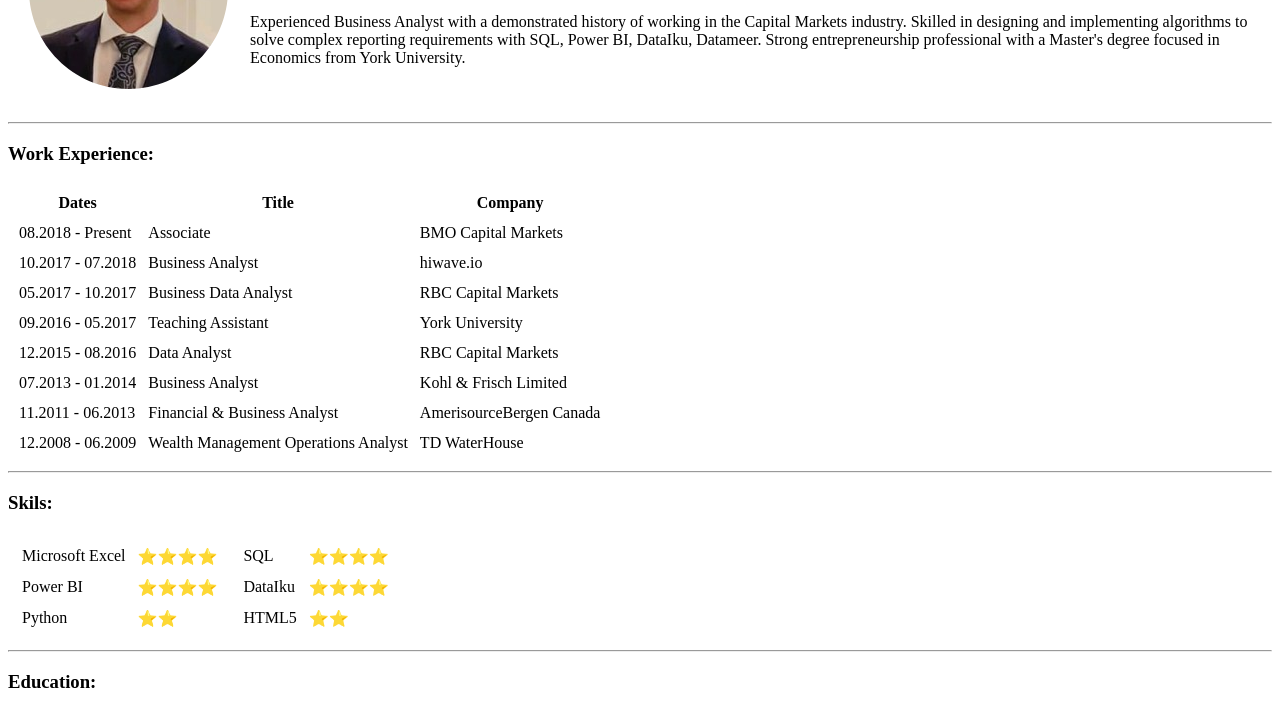
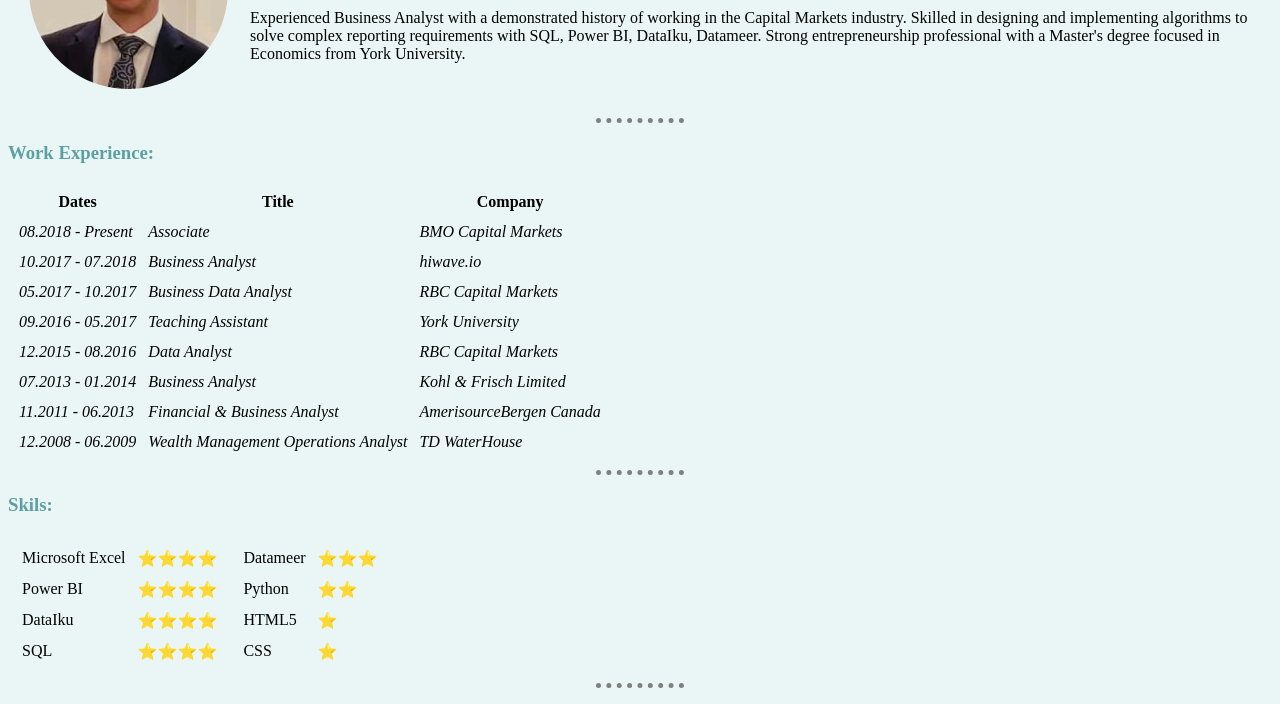
Before and after one commit to eugene-kbl/cv, a plain HTML site: page index.html in a window 1280 px wide. Shown: the part 139-843 px from the top of the page. Drawn offline with Linux system fonts and the light colour scheme.

Commit message:
updated index.html

```diff
--- a/index.html
+++ b/index.html
@@ -1,9 +1,9 @@
-<!DOCTYPE html>
 <html lang="en" dir="ltr">
 
 <head>
   <meta charset="utf-8" name="description" context="This page provides information about Eugene and what he is up to.">
   <title>Eugene's Personal Site</title>
+  <link rel="stylesheet" href="css/styles.css">
 </head>
 
 <body>
@@ -39,44 +39,44 @@
     </thead>
     <tbody>
       <tr>
-        <td>08.2018 - Present</td>
-        <td>Associate</td>
-        <td>BMO Capital Markets</td>
+        <td><em>08.2018 - Present</em></td>
+        <td><em>Associate</em></td>
+        <td><em>BMO Capital Markets</em></td>
       </tr>
       <tr>
-        <td>10.2017 - 07.2018</td>
-        <td>Business Analyst</td>
-        <td>hiwave.io</td>
+        <td><em>10.2017 - 07.2018</em></td>
+        <td><em>Business Analyst</em></td>
+        <td><em>hiwave.io</em></td>
       </tr>
       <tr>
-        <td>05.2017 - 10.2017</td>
-        <td>Business Data Analyst</td>
-        <td>RBC Capital Markets</td>
+        <td><em>05.2017 - 10.2017</em></td>
+        <td><em>Business Data Analyst</em></td>
+        <td><em>RBC Capital Markets</em></td>
       </tr>
       <tr>
-        <td>09.2016 - 05.2017</td>
-        <td>Teaching Assistant</td>
-        <td>York University</td>
+        <td><em>09.2016 - 05.2017</em></td>
+        <td><em>Teaching Assistant</em></td>
+        <td><em>York University</em></td>
       </tr>
       <tr>
-        <td>12.2015 - 08.2016</td>
-        <td>Data Analyst</td>
-        <td>RBC Capital Markets</td>
+        <td><em>12.2015 - 08.2016</em></td>
+        <td><em>Data Analyst</em></td>
+        <td><em>RBC Capital Markets</em></td>
       </tr>
       <tr>
-        <td>07.2013 - 01.2014</td>
-        <td>Business Analyst</td>
-        <td>Kohl & Frisch Limited</td>
+        <td><em>07.2013 - 01.2014</em></td>
+        <td><em>Business Analyst</em></td>
+        <td><em>Kohl & Frisch Limited</em></td>
       </tr>
       <tr>
-        <td>11.2011 - 06.2013</td>
-        <td>Financial & Business Analyst</td>
-        <td>AmerisourceBergen Canada</td>
+        <td><em>11.2011 - 06.2013</em></td>
+        <td><em>Financial & Business Analyst</em></td>
+        <td><em>AmerisourceBergen Canada</em></td>
       </tr>
       <tr>
-        <td>12.2008 - 06.2009</td>
-        <td>Wealth Management Operations Analyst</td>
-        <td>TD WaterHouse</td>
+        <td><em>12.2008 - 06.2009</em></td>
+        <td><em>Wealth Management Operations Analyst</em></td>
+        <td><em>TD WaterHouse</em></td>
       </tr>
     </tbody>
   </table>
@@ -95,27 +95,36 @@
             <td>⭐⭐⭐⭐</td>
           </tr>
           <tr>
-            <td>Python</td>
-            <td>⭐⭐</td>
+            <td>DataIku</td>
+            <td>⭐⭐⭐⭐</td>
+          </tr>
+          <tr>
+            <td>SQL</td>
+            <td>⭐⭐⭐⭐</td>
           </tr>
         </table>
       </td>
       <td>
         <table cellspacing="10">
           <tr>
-            <td>SQL</td>
-            <td>⭐⭐⭐⭐</td>
+            <td>Datameer</td>
+            <td>⭐⭐⭐</td>
           </tr>
           <tr>
-            <td>DataIku</td>
-            <td>⭐⭐⭐⭐</td>
+            <td>Python</td>
+            <td>⭐⭐</td>
           </tr>
           <tr>
             <td>HTML5</td>
-            <td>⭐⭐</td>
+            <td>⭐</td>
+          </tr>
+          <tr>
+            <td>CSS</td>
+            <td>⭐</td>
           </tr>
         </table>
       </td>
+
     </tr>
   </table>
 
```
